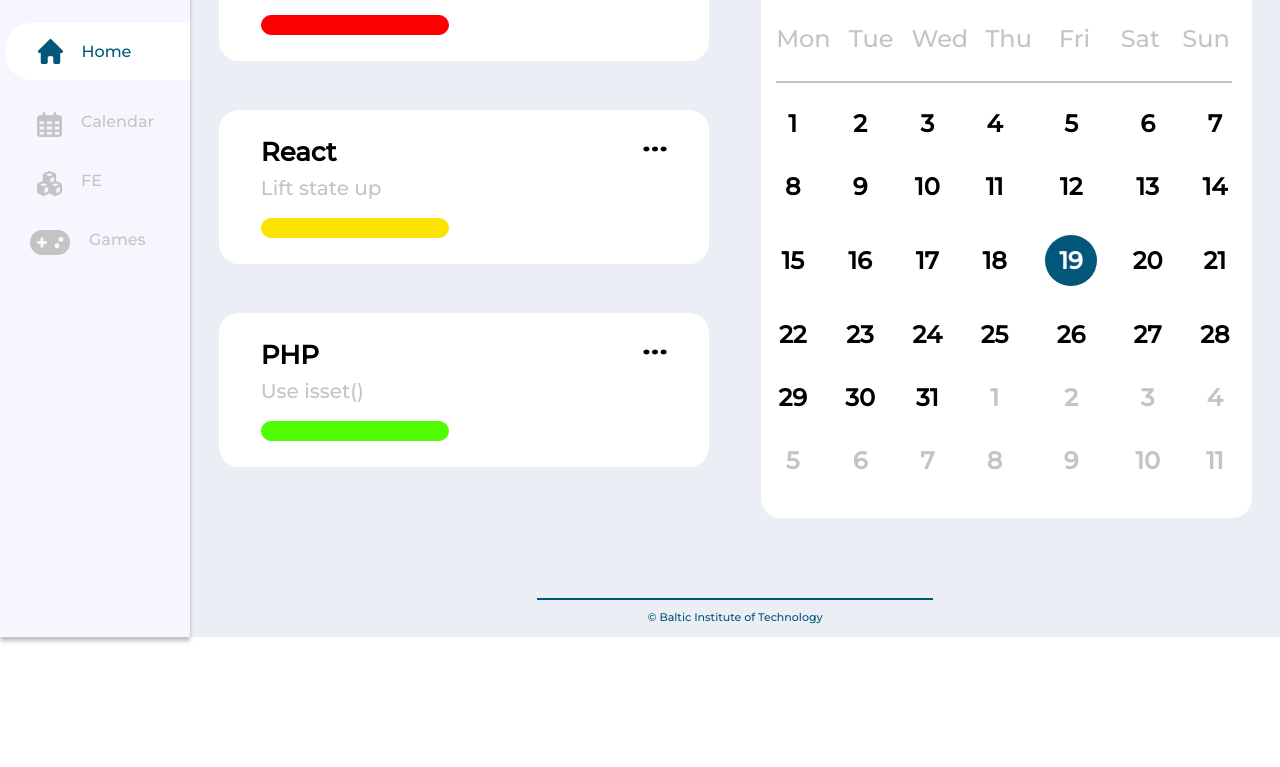
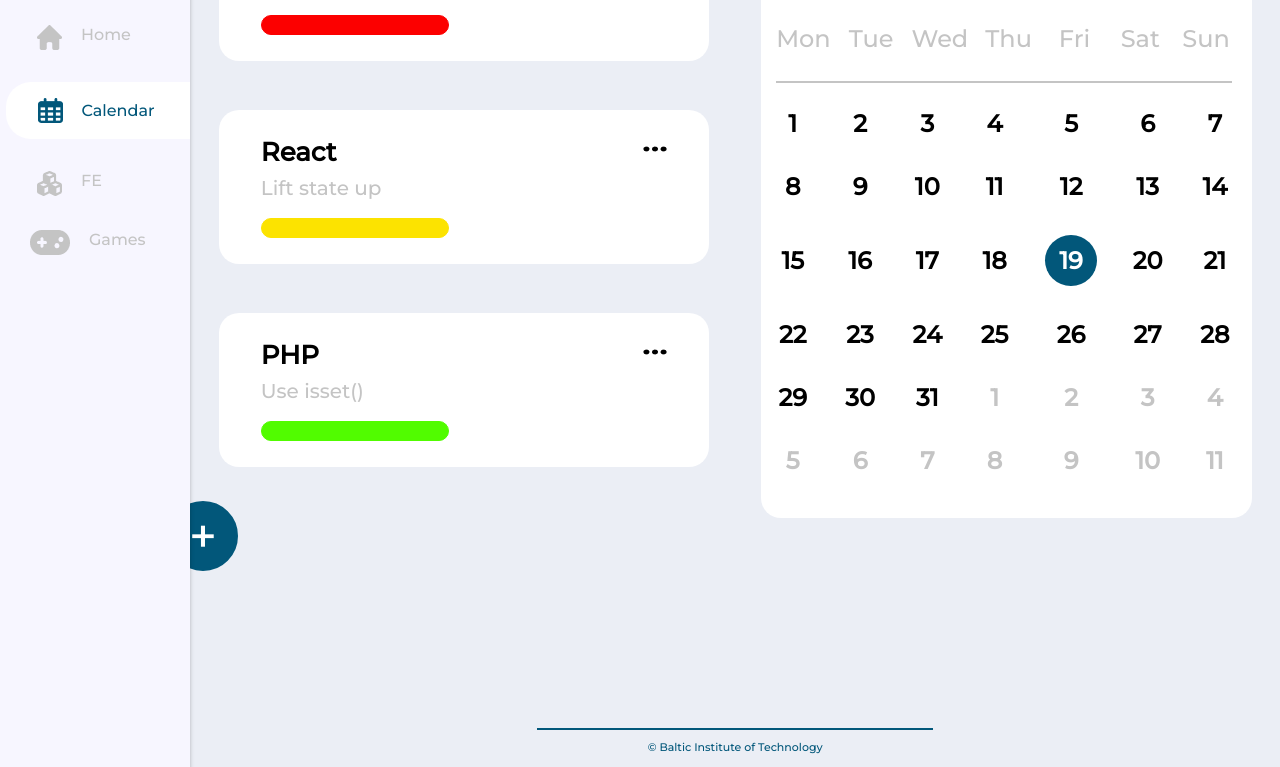
Before and after one commit to VilmaPetruskeviciene/8-friday, a website: page calendar.html in a window 1280 px wide. Shown: the part 123-890 px from the top of the page. Before the commit the page ends 800 px from the top, so only its background shows below. Drawn offline with Linux system fonts and the light colour scheme.

Commit message:
back to top

```diff
--- a/calendar.html
+++ b/calendar.html
@@ -19,13 +19,13 @@
         <div class="nav">
             <img class="logo" src="./assets/logo.svg" alt="Logo">
             <hr class="hr-short">
+            <div class="nav-icon nav-icon-active">
+                <a class="a-img" href="./index.html"><img src="./assets/home-gray.png" alt="Home"></a>
+                <a class="nav-a" href="./index.html">Home</a>
+            </div>
             <div class="home">
-                <a class="home-img" href="./index.html"><img src="./assets/Vector.png" alt="Home"></a>
-                <a class="home-a" href="./index.html">Home</a>
-            </div>
-            <div class="nav-icon">
-                <a class="a-img" href="#"><img src="./assets/Vector1.png" alt="Calendar"></a>
-                <a class="nav-a" href="#">Calendar</a>
+                <a class="home-img" href="#"><img src="./assets/cal-blue.png" alt="Calendar"></a>
+                <a class="home-a" href="#">Calendar</a>
             </div>
             <div class="nav-icon">
                 <a class="a-img" href="#"><img src="./assets/Vector2.png" alt="FE"></a>
@@ -134,12 +134,15 @@
                 </div>
             </div>
 
+
+
             <footer>
                 <hr class="hr-long">
                 <p>&copy; Baltic Institute of Technology</p>
             </footer>
         </div>
     </section>
+    <a href="#" class="btn-circle">+</a>
     <script src="./js/home.js" type="module" defer></script>
 </body>
 </html>
--- a/styles/calendar.css
+++ b/styles/calendar.css
@@ -1,7 +1,13 @@
+.nav-icon-active {
+    margin-bottom: 0px;
+    margin-top: 34px;
+}
+
 .calendar-main {
     width: 100%;
     display: flex;
     justify-content: center;
+    margin-bottom: 130px;
 
 }
 
@@ -156,6 +162,32 @@ color: #C4C4C4;
     border-radius: 50%;
 }
 
+.btn-circle {
+    display: flex;
+    justify-content: center;
+    align-items: center;
+    width: 70px;
+    height: 70px;
+    border-radius: 50%;
+    font-style: normal;
+    font-weight: 500;
+    font-size: 48px;
+    line-height: 59px;
+    color: #FFF;
+    background-color: #02577A;
+    border: 3px solid #02577A;
+    text-decoration: none;
+    position: fixed;
+    bottom: 106px;
+    left: 168px;
+}
+
+.btn-circle:hover {
+    color: #02577A;
+    background-color: #EBEEF5;;
+    border: 3px solid #02577A;
+}
+
 @media (max-width: 1200px) {
     .prog {
         margin-right: 16px;
```
Also changed, not shown: assets/cal-blue.png (added), assets/home-gray.png (added).
